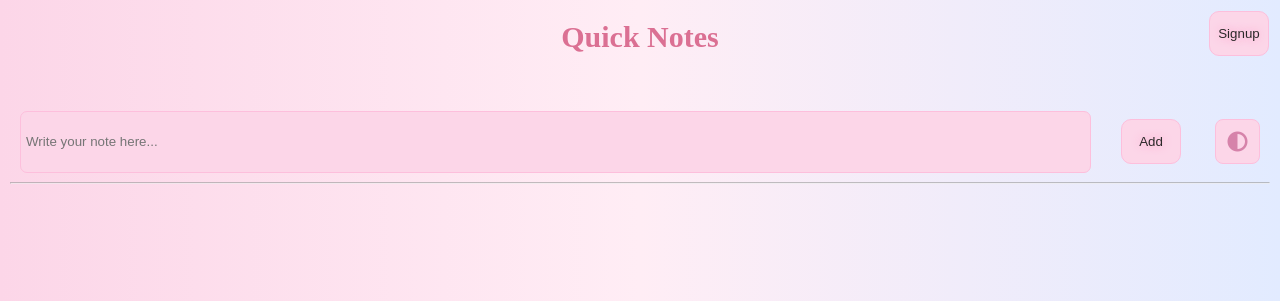
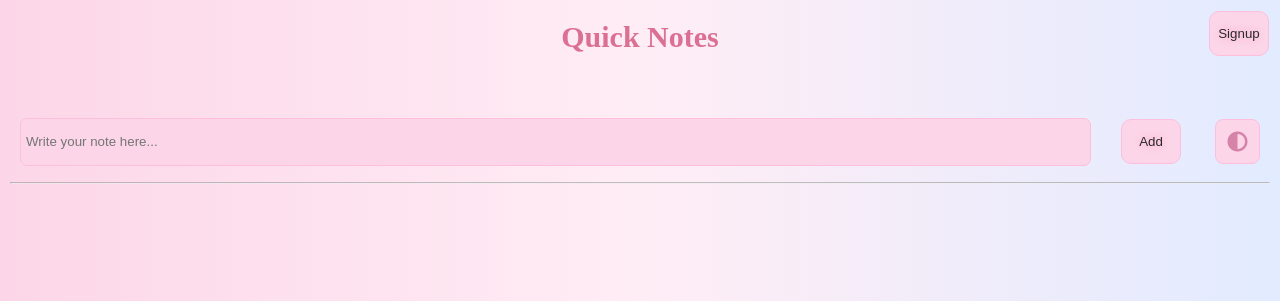
Before and after one commit to Stardust0000/QuickNotes, a Django app: page / in a window 1280 px wide. Shown: the top 301 px of the page. Run offline with Django 5.2, Linux system fonts and the light colour scheme; some libraries are stand-ins or nearby versions.

Commit message:
Update CSS

```diff
--- a/notes/static/style.css
+++ b/notes/static/style.css
@@ -67,7 +67,7 @@ h2 {
 .txtarea {
     flex: 1;
     width: auto;
-    height: 50px;
+    height: 36px;
     padding: 5px;
     border-radius: 7px;
     border: 1px solid var(--border);
@@ -203,7 +203,9 @@ hr {
     color: var(--hover);   /* glow highlight */
 }
 
-
+/* .height {
+    height: 48px;
+} */
 span {
     border-bottom: 1px solid var(--border);
     background-color: var(--card);
@@ -296,14 +298,14 @@ span {
     }
 
     .note-form {
-        flex: 1; /* Take remaining width */
+        flex: 1;
         display: flex;
         justify-content: center;
     }
 
     .txtarea {
         width: 100%;
-        height: 36px;
+        height: 26px;
         font-size: 12px;
     }
 
--- a/notes/templates/home.html
+++ b/notes/templates/home.html
@@ -35,7 +35,7 @@
         <!-- sign up -->
         {% url 'signup' as signup_url %}
         <div class="signup-container" style="display: flex; justify-content: flex-end; flex-direction: column;align-items: flex-end;">
-            <button class="btn" onclick="location.href='{{ signup_url }}'">
+            <button class="btn height" onclick="location.href='{{ signup_url }}'">
             Signup
             </button>
         </div>
@@ -49,16 +49,16 @@
 
     <!-- Note area with add and mode btn -->
     <div class="txt-display top-bar">
-        <form method="POST" novalidate class="note-form">
+        <form method="POST" novalidate class="note-form height">
             {% csrf_token %}
             {{ form.text }}
 
             {% if form.instance.id %}
-                <button type="submit" class="btn">
+                <button type="submit" class="btn height">
                     Update
                 </button>
             {% else %}
-                <button type="submit" class="btn">
+                <button type="submit" class="btn height">
                     Add
                 </button>
             {% endif %}
```
